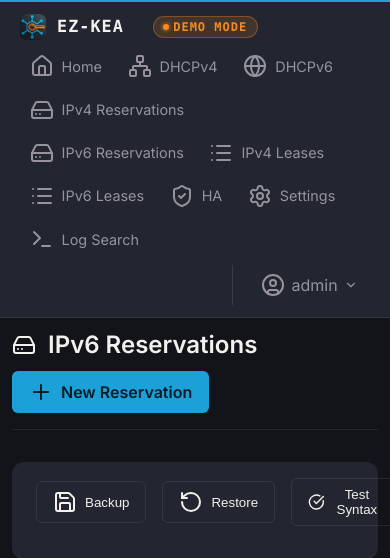
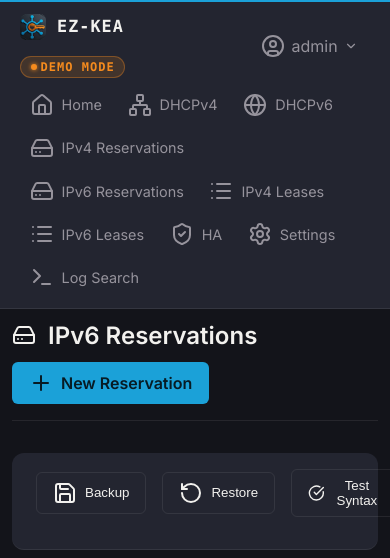
Before and after one commit to fenleytech/ez-kea, a Flask app: page /reservations6 in a window 390 px wide; the page is wider, and only the part inside the window is pictured. Shown: the top 558 px of that part. Run offline with Flask 3, Linux system fonts and the light colour scheme; a user stored in the database is signed in.

Commit message:
Stop the navbar account control from wrapping onto a row of its own
At ordinary desktop widths the header rendered as three bands: the brand, the
ten nav links, and then the account button alone on a third, nearly empty row
at the far right, its border-left divider hanging in open space separating
nothing.

The container was a wrapping flexbox holding all three children, and flexbox
wraps an item to the next line in preference to shrinking one. Brand, nav and
account could not share a line, so the nav wrapped, then the account wrapped
again and margin-left:auto pushed it out on its own. The band grew and shrank
with the viewport, which is why it looked like a rendering glitch rather than a
layout.

It is now an explicit two-column grid: brand and account share the top row,
and the nav spans both columns on a full-width row beneath. The top row is
structural instead of a side effect of what happens to fit, so the account has
nowhere else to go. Because the nav no longer competes for that line it also
wraps one line later than before at most widths.

The nav list still wraps freely onto as many lines as it needs -- that was
deliberate and is unchanged. Nothing is hidden, truncated or shrunk out of
reach; a single row of ten items with the long IPv4/IPv6 labels is what used to
clip Settings and Log Search at laptop widths.

The brand is now shrinkable and internally wrappable, down to its own
min-content so it can never be clipped. At phone widths the mode badge tucks
under the wordmark and the account stays beside it, instead of being displaced
onto a row of its own again below 400px.

The account's positioning moves out of inline styles onto .navbar-account with
the rest of the .navbar-* rules. Its border-left divider is dropped: with the
brand as its only row-mate it separated nothing. min-height:64px on the
container is replaced by real padding, since two rows always exceed it, and the
900px block loses a height:auto that overrode nothing and a flex-wrap and
width:100% now unconditional.

Verified against a static harness at 1660, 1400, 1100, 900, 768, 600, 375 and
320: brand and account share the top row at every one, no lone account row, no
clipped nav item, no horizontal page scroll, and the sticky bar and account
dropdown unchanged. Also checked logged out, where the account is absent.

```diff
--- a/static/css/styles.css
+++ b/static/css/styles.css
@@ -361,18 +361,28 @@ tbody tr:hover {
   z-index: 50;
 }
 
-/* Wraps at every width rather than only on small screens. There are ten
-   top-level nav items and the IPv4/IPv6 labels are long, so a fixed-height
-   single row silently clipped the last items (Settings, Logs) on common
-   laptop widths — making them unreachable rather than merely cramped. */
+/* Deliberately two rows at every width, never one: brand and account share the
+   top row (brand left, account hard right), and .navbar-nav takes a full-width
+   row of its own beneath. There are ten top-level nav items and the IPv4/IPv6
+   labels are long, so a fixed-height single row silently clipped the last
+   items (Settings, Log Search) on common laptop widths — making them
+   unreachable rather than merely cramped. The nav row itself still wraps onto
+   as many lines as it needs at narrow widths; that is intended.
+
+   Grid rather than a wrapping flexbox, because flexbox wraps an item to the
+   next line in preference to shrinking one, so with three wrapping children
+   the account control ended up alone on a third, nearly empty row. The
+   explicit two-column track makes the top row structural instead of a
+   side effect of how much happens to fit. The 1fr brand column is
+   minmax(0, 1fr) so a cramped brand can never push the bar wider than the
+   viewport (the brand wraps internally instead — see .navbar-brand). */
 .navbar-container {
   max-width: 1600px;
   margin: 0 auto;
-  display: flex;
-  flex-wrap: wrap;
-  justify-content: space-between;
+  display: grid;
+  grid-template-columns: minmax(0, 1fr) auto;
   align-items: center;
-  min-height: 64px;
+  padding: 0.5rem 0;
   row-gap: 0.5rem;
 }
 
@@ -386,7 +396,11 @@ tbody tr:hover {
   display: flex;
   align-items: center;
   gap: 0.5rem;
-  flex-shrink: 0;
+  /* Shrinkable (down to its own min-content, so nothing is ever clipped) and
+     internally wrappable, so at phone widths the mode badge drops under the
+     wordmark instead of shoving the account control onto a row of its own. */
+  flex-shrink: 1;
+  flex-wrap: wrap;
   white-space: nowrap;
 }
 
@@ -410,9 +424,12 @@ tbody tr:hover {
   }
 }
 
+/* Spans both grid columns, i.e. its own full-width row under the
+   brand/account row, and wraps freely within that row. */
 .navbar-nav {
   display: flex;
   flex-wrap: wrap;
+  grid-column: 1 / -1;
   gap: 1rem;
   list-style: none;
   margin: 0;
@@ -438,10 +455,15 @@ tbody tr:hover {
    Settings, Logout) behind a single trigger so the navbar doesn't grow a
    new top-level item every time an admin-only page is added. Same
    click-to-toggle / click-outside-to-close interaction as auto-topology's
-   #account-menu, restyled to match this app's card look. */
+   #account-menu, restyled to match this app's card look.
+
+   Positioning (was inline on the element): it occupies the second grid
+   column of the top row, pinned to the far right. No border-left divider —
+   with the brand as its only row-mate it would have been a rule floating in
+   open space rather than a separator between two adjacent controls. */
 .navbar-account {
   position: relative;
-  flex-shrink: 0;
+  justify-self: end;
 }
 
 .navbar-account-btn {
@@ -521,21 +543,18 @@ tbody tr:hover {
 
 /* Responsive breakpoints ---------------------------------------------- */
 
-/* Tablet / narrow desktop: let the nav wrap onto a second line instead of
-   overflowing, and let page headers wrap their action buttons below the
-   title rather than squeezing everything onto one row. */
+/* Tablet / narrow desktop: tighten the nav so it wraps onto fewer lines, and
+   let page headers wrap their action buttons below the title rather than
+   squeezing everything onto one row. Wrapping and the full-width nav row are
+   now unconditional (see .navbar-container / .navbar-nav above), so this
+   block only adjusts spacing. */
 @media (max-width: 900px) {
   .navbar-container {
-    flex-wrap: wrap;
-    height: auto;
     padding: 0.75rem 0;
-    row-gap: 0.5rem;
   }
 
   .navbar-nav {
-    flex-wrap: wrap;
     gap: 0.4rem;
-    width: 100%;
   }
 
   .nav-link {
--- a/templates/base.html
+++ b/templates/base.html
@@ -41,20 +41,12 @@
                 {% endif %}
             </a>
 
-            <ul class="navbar-nav">
-                <li><a href="{{ url_for('main.system.index') }}" class="nav-link"><i data-lucide="home"></i> Home</a></li>
-                <li><a href="{{ url_for('main.dhcp4.pools') }}" class="nav-link"><i data-lucide="network"></i> DHCPv4</a></li>
-                <li><a href="{{ url_for('main.dhcp6.pools6') }}" class="nav-link"><i data-lucide="globe"></i> DHCPv6</a></li>
-                <li><a href="{{ url_for('main.dhcp4.mac_reservations') }}" class="nav-link"><i data-lucide="hard-drive"></i> IPv4 Reservations</a></li>
-                <li><a href="{{ url_for('main.dhcp6.reservations6') }}" class="nav-link"><i data-lucide="hard-drive"></i> IPv6 Reservations</a></li>
-                <li><a href="{{ url_for('main.dhcp4.leases') }}" class="nav-link"><i data-lucide="list"></i> IPv4 Leases</a></li>
-                <li><a href="{{ url_for('main.dhcp6.leases6') }}" class="nav-link"><i data-lucide="list"></i> IPv6 Leases</a></li>
-                <li><a href="{{ url_for('main.ha.high_availability') }}" class="nav-link"><i data-lucide="shield-check"></i> HA</a></li>
-                <li><a href="{{ url_for('main.system.global_settings') }}" class="nav-link"><i data-lucide="settings"></i> Settings</a></li>
-                <li><a href="{{ url_for('main.system.logs') }}" class="nav-link"><i data-lucide="terminal"></i> Log Search</a></li>
-            </ul>
+            {# Account control sits on the brand row, before the nav list, so
+               that DOM order matches the rendered two-row layout (brand +
+               account on top, nav links full-width beneath). Keeping it after
+               the nav made it wrap onto a third row of its own. #}
             {% if current_user.is_authenticated %}
-            <div class="navbar-account" style="margin-left:auto;padding-left:1rem;border-left:1px solid rgba(255,255,255,0.1);">
+            <div class="navbar-account">
                 <button type="button" class="navbar-account-btn" id="navAccountBtn" onclick="toggleAccountMenu(event)">
                     <i data-lucide="user-circle"></i> {{ current_user.username }}
                     <i data-lucide="chevron-down" class="chevron"></i>
@@ -72,6 +64,19 @@
                 </div>
             </div>
             {% endif %}
+
+            <ul class="navbar-nav">
+                <li><a href="{{ url_for('main.system.index') }}" class="nav-link"><i data-lucide="home"></i> Home</a></li>
+                <li><a href="{{ url_for('main.dhcp4.pools') }}" class="nav-link"><i data-lucide="network"></i> DHCPv4</a></li>
+                <li><a href="{{ url_for('main.dhcp6.pools6') }}" class="nav-link"><i data-lucide="globe"></i> DHCPv6</a></li>
+                <li><a href="{{ url_for('main.dhcp4.mac_reservations') }}" class="nav-link"><i data-lucide="hard-drive"></i> IPv4 Reservations</a></li>
+                <li><a href="{{ url_for('main.dhcp6.reservations6') }}" class="nav-link"><i data-lucide="hard-drive"></i> IPv6 Reservations</a></li>
+                <li><a href="{{ url_for('main.dhcp4.leases') }}" class="nav-link"><i data-lucide="list"></i> IPv4 Leases</a></li>
+                <li><a href="{{ url_for('main.dhcp6.leases6') }}" class="nav-link"><i data-lucide="list"></i> IPv6 Leases</a></li>
+                <li><a href="{{ url_for('main.ha.high_availability') }}" class="nav-link"><i data-lucide="shield-check"></i> HA</a></li>
+                <li><a href="{{ url_for('main.system.global_settings') }}" class="nav-link"><i data-lucide="settings"></i> Settings</a></li>
+                <li><a href="{{ url_for('main.system.logs') }}" class="nav-link"><i data-lucide="terminal"></i> Log Search</a></li>
+            </ul>
         </div>
     </nav>
 
```
